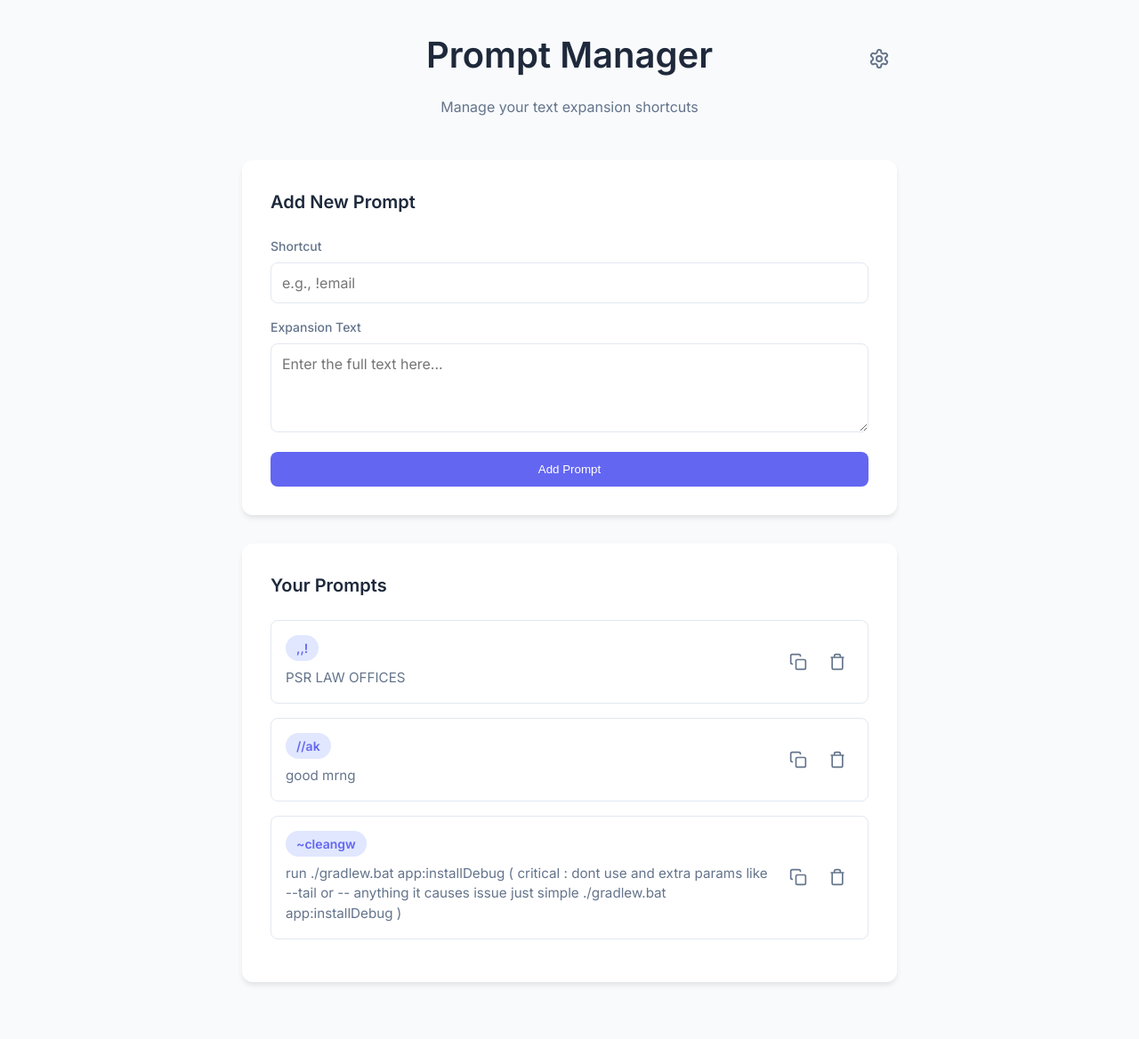
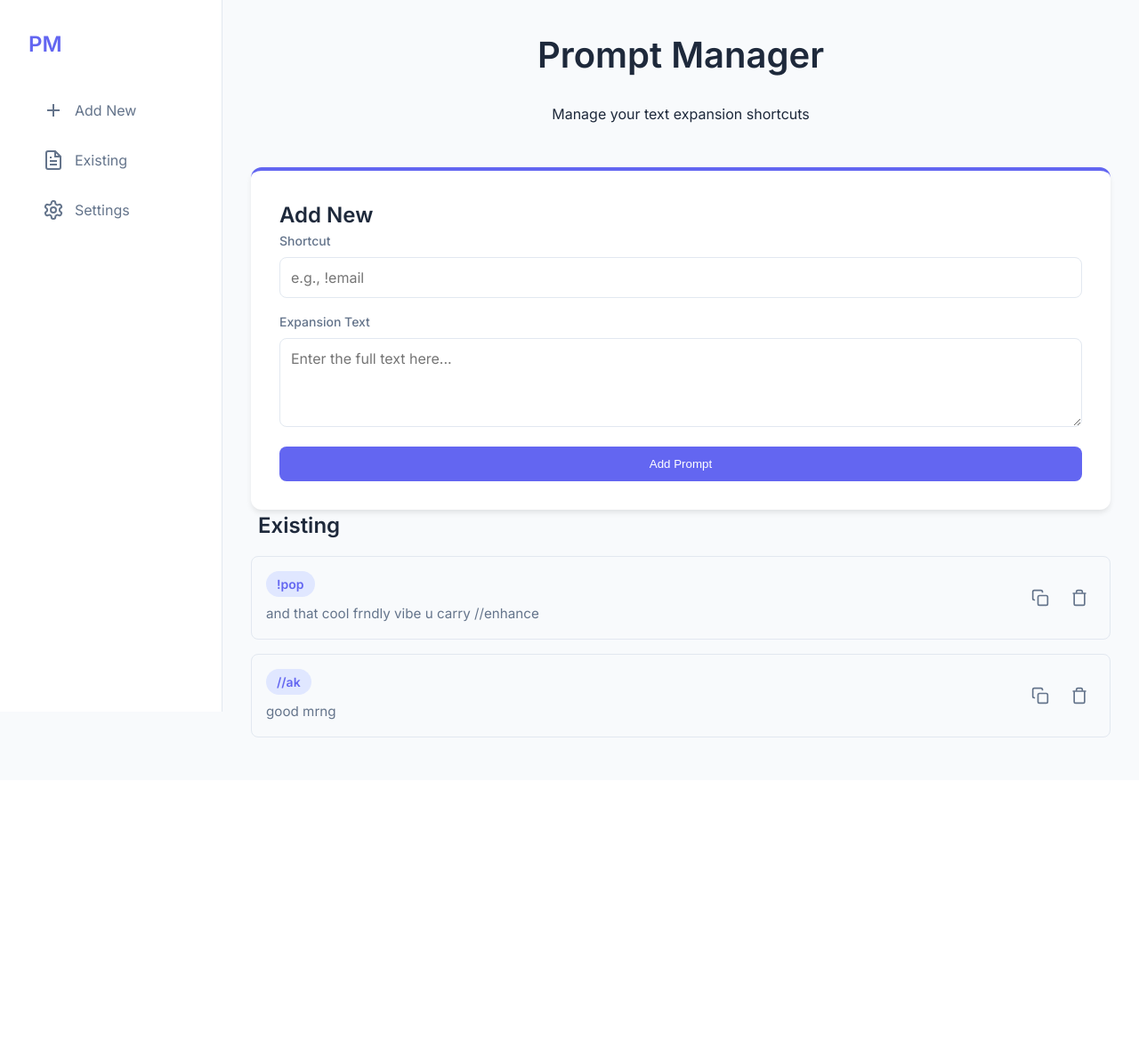
Before and after one commit to RiteshF7/promptmanager, a Flask app: page / in a window 1280 px wide. Shown: the whole page at 89% size. After the commit the page ends 829 px from the top, so only its background shows below. Run offline with Flask 3, Linux system fonts and the light colour scheme.

Commit message:
Update UI with sidebar navigation and distinct section styles

```diff
--- a/prompts.json
+++ b/prompts.json
@@ -1,5 +1,4 @@
 {
     "//ak": "good mrng \n",
-    ",,!": "PSR LAW OFFICES ",
-    "~cleangw": "run ./gradlew.bat app:installDebug ( critical : dont use and extra params like --tail or -- anything it causes issue just simple ./gradlew.bat app:installDebug )"
+    "!pop": "and that cool frndly vibe u carry\n//enhance\n"
 }
--- a/static/style.css
+++ b/static/style.css
@@ -22,10 +22,72 @@ body {
     line-height: 1.5;
 }
 
-.container {
-    max-width: 800px;
-    margin: 0 auto;
+.app-container {
+    display: flex;
+    min-height: 100vh;
+}
+
+.sidebar {
+    width: 250px;
+    background-color: var(--card-bg);
+    border-right: 1px solid var(--border-color);
     padding: 2rem;
+    display: flex;
+    flex-direction: column;
+    position: fixed;
+    height: 100vh;
+    left: 0;
+    top: 0;
+}
+
+.sidebar-header h2 {
+    color: var(--primary-color);
+    font-size: 1.5rem;
+    margin-bottom: 2rem;
+}
+
+.sidebar-nav {
+    display: flex;
+    flex-direction: column;
+    gap: 0.5rem;
+}
+
+.nav-item {
+    display: flex;
+    align-items: center;
+    gap: 0.75rem;
+    padding: 0.75rem 1rem;
+    color: var(--text-secondary);
+    text-decoration: none;
+    border-radius: 8px;
+    transition: all 0.2s;
+    border: none;
+    background: none;
+    font-size: 1rem;
+    cursor: pointer;
+    width: 100%;
+    text-align: left;
+    font-family: inherit;
+}
+
+.nav-item:hover,
+.nav-item.active {
+    background-color: #e0e7ff;
+    color: var(--primary-color);
+}
+
+.main-content-wrapper {
+    flex: 1;
+    margin-left: 250px;
+    padding: 2rem;
+    max-width: 1200px;
+}
+
+
+@media (max-width: 1024px) {
+    .content-grid {
+        grid-template-columns: 1fr;
+    }
 }
 
 header {
@@ -38,23 +100,6 @@ header h1 {
     font-weight: 700;
     color: var(--text-primary);
     margin-bottom: 0.5rem;
-}
-
-header p {
-    color: var(--text-secondary);
-}
-
-section {
-    background: var(--card-bg);
-    border-radius: 12px;
-    padding: 2rem;
-    box-shadow: 0 4px 6px -1px rgb(0 0 0 / 0.1);
-    margin-bottom: 2rem;
-}
-
-h2 {
-    font-size: 1.25rem;
-    font-weight: 600;
     margin-bottom: 1.5rem;
     color: var(--text-primary);
 }
@@ -278,3 +323,23 @@ textarea {
 .toast-error {
     border-left-color: var(--danger-color);
 }
+/* Section Styles */
+.add-prompt {
+    background: var(--card-bg);
+    border-radius: 12px;
+    padding: 2rem;
+    box-shadow: 0 4px 6px -1px rgb(0 0 0 / 0.1);
+    height: fit-content;
+    border-top: 4px solid var(--primary-color);
+}
+
+.prompt-list {
+    background: transparent;
+    padding: 0;
+    box-shadow: none;
+}
+
+.prompt-list h2 {
+    margin-left: 0.5rem;
+    margin-bottom: 1rem;
+}
--- a/templates/index.html
+++ b/templates/index.html
@@ -10,24 +10,50 @@
 </head>
 
 <body>
-    <div class="container">
-        <header>
-            <div class="header-content">
-                <h1>Prompt Manager</h1>
-                <button id="settings-btn" class="btn-icon" aria-label="Settings">
+    <div class="app-container">
+        <aside class="sidebar">
+            <div class="sidebar-header">
+                <h2>PM</h2>
+            </div>
+            <nav class="sidebar-nav">
+                <a href="#add-new" class="nav-item" onclick="scrollToSection('add-new')">
+                    <svg width="24" height="24" viewBox="0 0 24 24" fill="none" stroke="currentColor" stroke-width="2">
+                        <path d="M12 5v14M5 12h14"></path>
+                    </svg>
+                    <span>Add New</span>
+                </a>
+                <a href="#existing" class="nav-item" onclick="scrollToSection('existing')">
+                    <svg width="24" height="24" viewBox="0 0 24 24" fill="none" stroke="currentColor" stroke-width="2">
+                        <path d="M14 2H6a2 2 0 0 0-2 2v16a2 2 0 0 0 2 2h12a2 2 0 0 0 2-2V8z"></path>
+                        <polyline points="14 2 14 8 20 8"></polyline>
+                        <line x1="16" y1="13" x2="8" y2="13"></line>
+                        <line x1="16" y1="17" x2="8" y2="17"></line>
+                        <polyline points="10 9 9 9 8 9"></polyline>
+                    </svg>
+                    <span>Existing</span>
+                </a>
+                <button id="sidebar-settings-btn" class="nav-item">
                     <svg width="24" height="24" viewBox="0 0 24 24" fill="none" stroke="currentColor" stroke-width="2">
                         <path
                             d="M12.22 2h-.44a2 2 0 0 0-2 2v.18a2 2 0 0 1-1 1.73l-.43.25a2 2 0 0 1-2 0l-.15-.08a2 2 0 0 0-2.73.73l-.22.38a2 2 0 0 0 .73 2.73l.15.1a2 2 0 0 1 1 1.72v.51a2 2 0 0 1-1 1.74l-.15.09a2 2 0 0 0-.73 2.73l.22.38a2 2 0 0 0 2.73.73l.15-.08a2 2 0 0 1 2 0l.43.25a2 2 0 0 1 1 1.73V20a2 2 0 0 0 2 2h.44a2 2 0 0 0 2-2v-.18a2 2 0 0 1 1-1.73l.43-.25a2 2 0 0 1 2 0l.15.08a2 2 0 0 0 2.73-.73l.22-.39a2 2 0 0 0-.73-2.73l-.15-.09a2 2 0 0 1-1-1.74v-.51a2 2 0 0 1 1-1.74l.15-.09a2 2 0 0 0 .73-2.73l-.22-.38a2 2 0 0 0-2.73-.73l-.15.08a2 2 0 0 1-2 0l-.43-.25a2 2 0 0 1-1-1.73V4a2 2 0 0 0-2-2z">
                         </path>
                         <circle cx="12" cy="12" r="3"></circle>
                     </svg>
+                    <span>Settings</span>
                 </button>
-            </div>
+            </nav>
+        </aside>
+
+        <main class="main-content-wrapper">
+            <header>
+                <h1>Prompt Manager</h1>
                 <p>Manage your text expansion shortcuts</p>
             </header>
 
+            <div class="content-grid">
+                <div id="add-new" class="section-column">
                     <section class="add-prompt">
-            <h2>Add New Prompt</h2>
+                        <h2>Add New</h2>
                         <form id="add-form">
                             <div class="input-group">
                                 <label for="shortcut">Shortcut</label>
@@ -40,13 +66,18 @@
                             <button type="submit" class="btn-primary">Add Prompt</button>
                         </form>
                     </section>
+                </div>
 
+                <div id="existing" class="section-column">
                     <section class="prompt-list">
-            <h2>Your Prompts</h2>
+                        <h2>Existing</h2>
                         <div id="prompts-container">
                             <!-- Prompts will be loaded here -->
                         </div>
                     </section>
+                </div>
+            </div>
+        </main>
     </div>
 
     <!-- Settings Modal -->
@@ -75,14 +106,31 @@
             loadSettings();
         });
 
+        // Navigation Logic
+        function scrollToSection(id) {
+            const element = document.getElementById(id);
+            if (element) {
+                element.scrollIntoView({ behavior: 'smooth' });
+                // Update active state
+                document.querySelectorAll('.nav-item').forEach(item => item.classList.remove('active'));
+                event.currentTarget.classList.add('active');
+            }
+        }
+
         // Settings Modal Logic
         const modal = document.getElementById('settings-modal');
-        const settingsBtn = document.getElementById('settings-btn');
+        const settingsBtn = document.getElementById('sidebar-settings-btn');
         const closeBtn = document.querySelector('.close-modal');
         const saveSettingsBtn = document.getElementById('save-settings');
 
+        if (settingsBtn) {
             settingsBtn.onclick = () => modal.style.display = "block";
+        }
+
+        if (closeBtn) {
             closeBtn.onclick = () => modal.style.display = "none";
+        }
+
         window.onclick = (event) => {
             if (event.target == modal) {
                 modal.style.display = "none";
```
Lines whose indentation alone changed are shown as unchanged.
